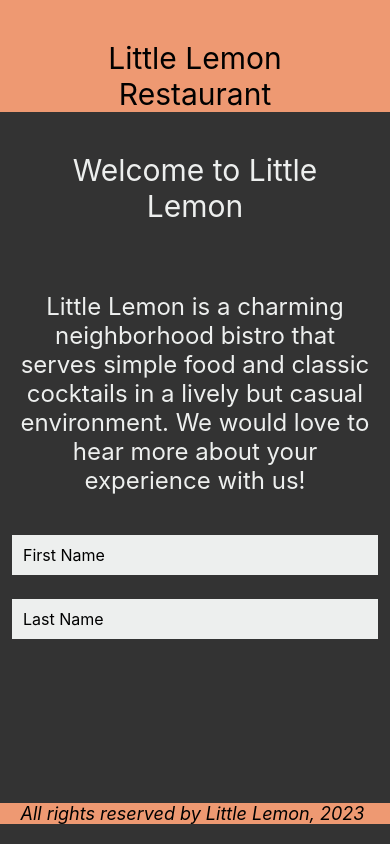
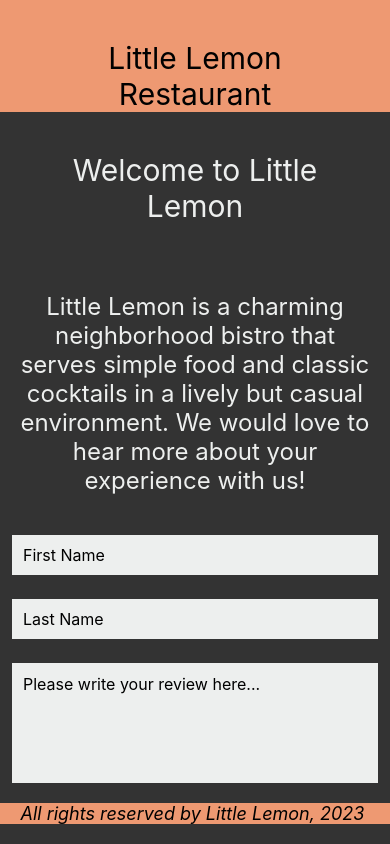
Before and after one commit to Pizzaboi87/react-native-playground, a React Native app: screen / in a window 390 px wide. Built offline with nearby package versions, Linux system fonts and the light colour scheme.

Commit message:
Added textbox

```diff
--- a/components/WriteReview.js
+++ b/components/WriteReview.js
@@ -4,6 +4,7 @@ import { ScrollView, Text, StyleSheet, TextInput } from 'react-native';
 const WriteReview = () => {
     const [firstName, onChangeFirstName] = useState('');
     const [lastName, onChangeLastName] = useState('');
+    const [review, onChangeReview] = useState('');
 
     return (
         <ScrollView style={styles.container}>
@@ -24,6 +25,13 @@ const WriteReview = () => {
                 value={lastName}
                 onChangeText={onChangeLastName}
                 placeholder={'Last Name'}
+            />
+            <TextInput
+                style={styles.reviewBox}
+                value={review}
+                onChangeText={onChangeReview}
+                placeholder={'Please write your review here...'}
+                multiline={true}
             />
         </ScrollView>
     );
@@ -55,6 +63,16 @@ const styles = StyleSheet.create({
         borderColor: '#EDEFEE',
         backgroundColor: '#EDEFEE',
     },
+    reviewBox: {
+        textAlignVertical: 'top',
+        height: 120,
+        margin: 12,
+        borderWidth: 1,
+        padding: 10,
+        fontSize: 16,
+        borderColor: '#EDEFEE',
+        backgroundColor: '#EDEFEE',
+    }
 });
 
 export default WriteReview;
```
